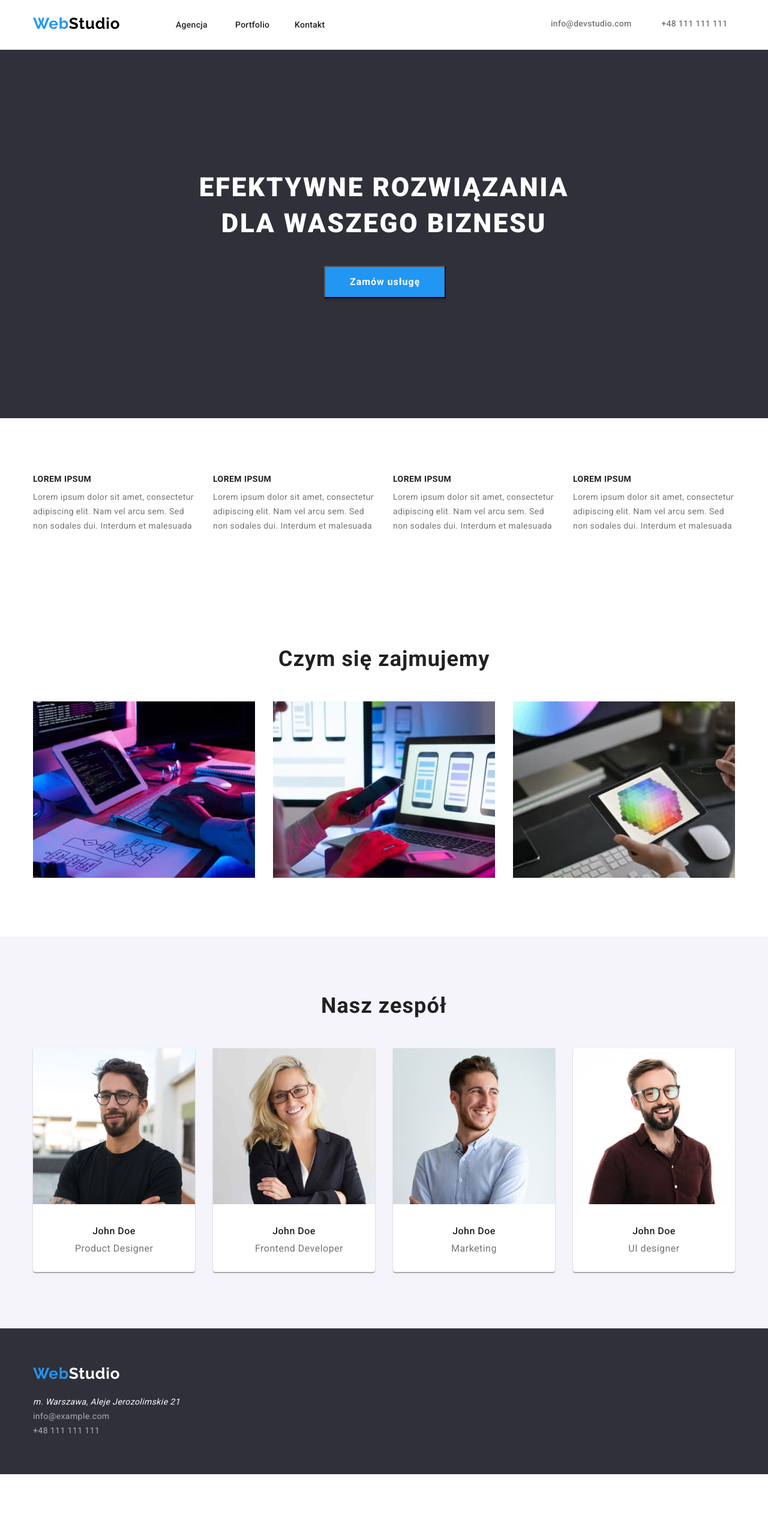
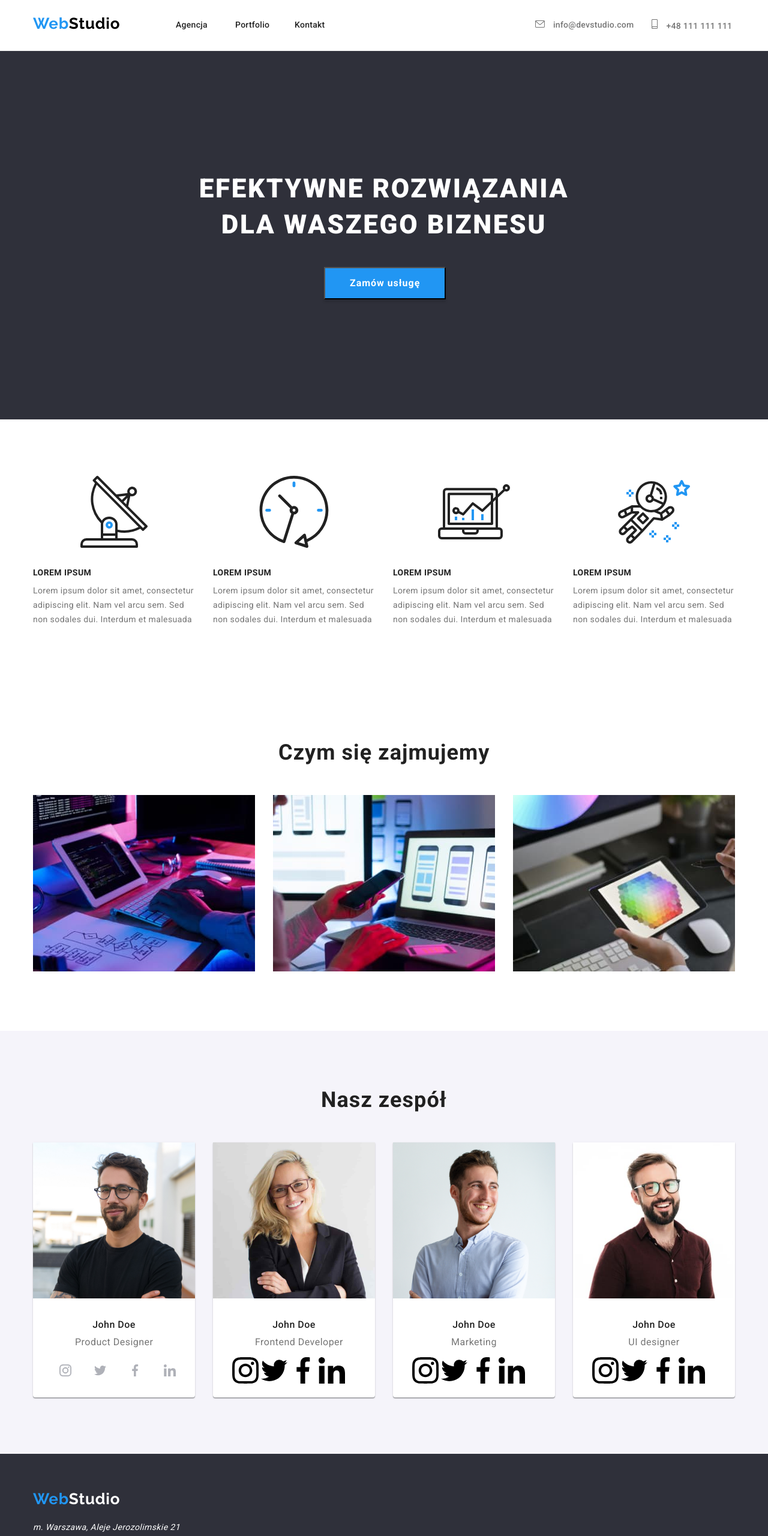
Before and after one commit to PiotrD1994/goit-markup-hw-04, a plain HTML site: page index.html in a window 1280 px wide. Shown: the top 2560 px of the page at 60% size. Before the commit the page ends 2457 px from the top, so only its background shows below. Drawn offline with nearby package versions, Linux system fonts and the light colour scheme.

Commit message:
adding icons

```diff
--- a/css/style.css
+++ b/css/style.css
@@ -33,6 +33,7 @@ body {
   --color-menu: #212121;
   --border-line-color: #ececec;
   --second-border-line-color: #eeeeee;
+  --icon-color: #afb1b8;
 }
 .logo-top {
   color: var(--logo-top);
@@ -59,7 +60,7 @@ body {
   padding-top: 8px;
   padding-bottom: 8px;
   margin-left: 93px;
-  margin-right: 371px;
+  margin-right: 345px;
   width: 254px;
 }
 .menu-list {
@@ -97,22 +98,37 @@ body {
   padding-top: 8px;
   padding-bottom: 8px;
   padding-left: 0px;
+  white-space: nowrap;
+}
+.contact-list-item {
+  color: var(--text-color-one);
+  fill: var(--text-color-one);
+  margin-right: 30px;
+}
+.contact-list-item:hover,
+.contact-list-item:focus {
+  color: var(--highlited);
+  fill: var(--highlited);
+  cursor: pointer;
+}
+.contact-list-item:last-child {
+  margin-right: 0px;
 }
 .contact-top {
-  color: var(--text-color-one);
+  color: inherit;
   font-size: 14px;
   font-weight: 500;
   line-height: 1.14;
   letter-spacing: 0.02em;
   text-decoration: none;
-  margin-right: 50px;
+  margin-right: 30px;
+  margin-left: 10px;
 }
 .contact-top:last-child {
   margin-right: 0px;
 }
-.contact-top:hover,
-.contact-top:focus {
-  color: var(--highlited);
+.contact-top:first-child {
+  margin-left: 0px;
 }
 .title-field {
   background-color: var(--first-color-background);
@@ -170,7 +186,7 @@ body {
   letter-spacing: 0.03em;
   text-transform: uppercase;
   margin-bottom: 10px;
-  margin-top: 0px;
+  margin-top: 30px;
 }
 .description {
   font-size: 14px;
@@ -242,10 +258,11 @@ body {
   text-align: center;
   letter-spacing: 0.03em;
   color: var(--text-color-one);
-  margin: 0px;
+  margin-bottom: 16px;
+  margin-top: 0px;
   padding-left: 70px;
   padding-right: 70px;
-  padding-bottom: 30px;
+
   white-space: nowrap;
 }
 .personel {
@@ -261,6 +278,28 @@ body {
 }
 .personel-list-item:last-child {
   margin-right: 0px;
+}
+.social-media {
+  padding-left: 32px;
+  padding-right: 32px;
+  padding-bottom: 18px;
+  white-space: nowrap;
+  background-color: transparent;
+}
+.social-media-icon {
+  fill: var(--icon-color);
+  margin-right: 10px;
+  padding: 12px;
+}
+.social-media-icon:last-child {
+  margin-right: 0px;
+}
+.social-media-icon:hover,
+.social-media-icon:focus {
+  background-color: var(--highlited);
+  fill: var(--third-background-color);
+
+  border-radius: 50%;
 }
 .bottom-page {
   background-color: var(--first-color-background);
--- a/index.html
+++ b/index.html
@@ -37,10 +37,23 @@
           </ul>
         </nav>
         <div class="contact-list">
-          <a class="contact-top" href="mailto:info@devstudio.com"
-            >info@devstudio.com</a
+          <span class="contact-list-item">
+            <svg width="16px" height="12px">
+              <use href="./images/icons.svg#icon-envelope"></use>
+            </svg>
+            <a class="contact-top" href="mailto:info@devstudio.com">
+              info@devstudio.com</a
+            ></span
           >
-          <a class="contact-top" href="tel:+48111111111">+48 111 111 111</a>
+          <span class="contact-list-item">
+            <svg width="10px" height="16px">
+              <use
+                class="phone-icon"
+                href="./images/icons.svg#icon-smartphone"
+              ></use>
+            </svg>
+            <a class="contact-top" href="tel:+48111111111">+48 111 111 111</a>
+          </span>
         </div>
       </div>
     </header>
@@ -59,6 +72,9 @@
         <div class="container">
           <ul class="description-list">
             <li class="description-list-item">
+              <svg width="270px" height="120px">
+                <use href="./images/icons.svg#icon-antenna-1"></use>
+              </svg>
               <h3 class="secondary-header">LOREM IPSUM</h3>
               <p class="description">
                 Lorem ipsum dolor sit amet, consectetur adipiscing elit. Nam vel
@@ -66,6 +82,9 @@
               </p>
             </li>
             <li class="description-list-item">
+              <svg width="270px" height="120px">
+                <use href="./images/icons.svg#icon-clock-1"></use>
+              </svg>
               <h3 class="secondary-header">LOREM IPSUM</h3>
               <p class="description">
                 Lorem ipsum dolor sit amet, consectetur adipiscing elit. Nam vel
@@ -73,6 +92,9 @@
               </p>
             </li>
             <li class="description-list-item">
+              <svg width="270px" height="120px">
+                <use href="./images/icons.svg#icon-diagram-1"></use>
+              </svg>
               <h3 class="secondary-header">LOREM IPSUM</h3>
               <p class="description">
                 Lorem ipsum dolor sit amet, consectetur adipiscing elit. Nam vel
@@ -80,6 +102,9 @@
               </p>
             </li>
             <li class="description-list-item">
+              <svg width="270px" height="120px">
+                <use href="./images/icons.svg#icon-astronaut-1"></use>
+              </svg>
               <h3 class="secondary-header">LOREM IPSUM</h3>
               <p class="description">
                 Lorem ipsum dolor sit amet, consectetur adipiscing elit. Nam vel
@@ -136,6 +161,20 @@
                 />
                 <h4 class="name">John Doe</h4>
                 <p class="position">Product Designer</p>
+                <div class="social-media">
+                  <svg class="social-media-icon" width="44px" height="44px">
+                    <use href="./images/icons.svg#icon-instagram-2"></use>
+                  </svg>
+                  <svg class="social-media-icon" width="44px" height="44px">
+                    <use href="./images/icons.svg#icon-twitter-1"></use>
+                  </svg>
+                  <svg class="social-media-icon" width="44px" height="44px">
+                    <use href="./images/icons.svg#icon-facebook-1"></use>
+                  </svg>
+                  <svg class="social-media-icon" width="44px" height="44px">
+                    <use href="./images/icons.svg#icon-linkedin-1"></use>
+                  </svg>
+                </div>
               </li>
               <li class="personel-list-item">
                 <img
@@ -146,6 +185,20 @@
                 />
                 <h4 class="name">John Doe</h4>
                 <p class="position">Frontend Developer</p>
+                <div class="social-media">
+                  <svg width="44px" height="44px">
+                    <use href="./images/icons.svg#icon-instagram-2"></use>
+                  </svg>
+                  <svg width="44px" height="44px">
+                    <use href="./images/icons.svg#icon-twitter-1"></use>
+                  </svg>
+                  <svg width="44px" height="44px">
+                    <use href="./images/icons.svg#icon-facebook-1"></use>
+                  </svg>
+                  <svg width="44px" height="44px">
+                    <use href="./images/icons.svg#icon-linkedin-1"></use>
+                  </svg>
+                </div>
               </li>
               <li class="personel-list-item">
                 <img
@@ -156,6 +209,20 @@
                 />
                 <h4 class="name">John Doe</h4>
                 <p class="position">Marketing</p>
+                <div class="social-media">
+                  <svg width="44px" height="44px">
+                    <use href="./images/icons.svg#icon-instagram-2"></use>
+                  </svg>
+                  <svg width="44px" height="44px">
+                    <use href="./images/icons.svg#icon-twitter-1"></use>
+                  </svg>
+                  <svg width="44px" height="44px">
+                    <use href="./images/icons.svg#icon-facebook-1"></use>
+                  </svg>
+                  <svg width="44px" height="44px">
+                    <use href="./images/icons.svg#icon-linkedin-1"></use>
+                  </svg>
+                </div>
               </li>
               <li class="personel-list-item">
                 <img
@@ -166,6 +233,20 @@
                 />
                 <h4 class="name">John Doe</h4>
                 <p class="position">UI designer</p>
+                <div class="social-media">
+                  <svg width="44px" height="44px">
+                    <use href="./images/icons.svg#icon-instagram-2"></use>
+                  </svg>
+                  <svg width="44px" height="44px">
+                    <use href="./images/icons.svg#icon-twitter-1"></use>
+                  </svg>
+                  <svg width="44px" height="44px">
+                    <use href="./images/icons.svg#icon-facebook-1"></use>
+                  </svg>
+                  <svg width="44px" height="44px">
+                    <use href="./images/icons.svg#icon-linkedin-1"></use>
+                  </svg>
+                </div>
               </li>
             </ul>
           </div>
```
Also changed, not shown: portfolio.html (+17 -4 lines), images/icons.svg (added).
